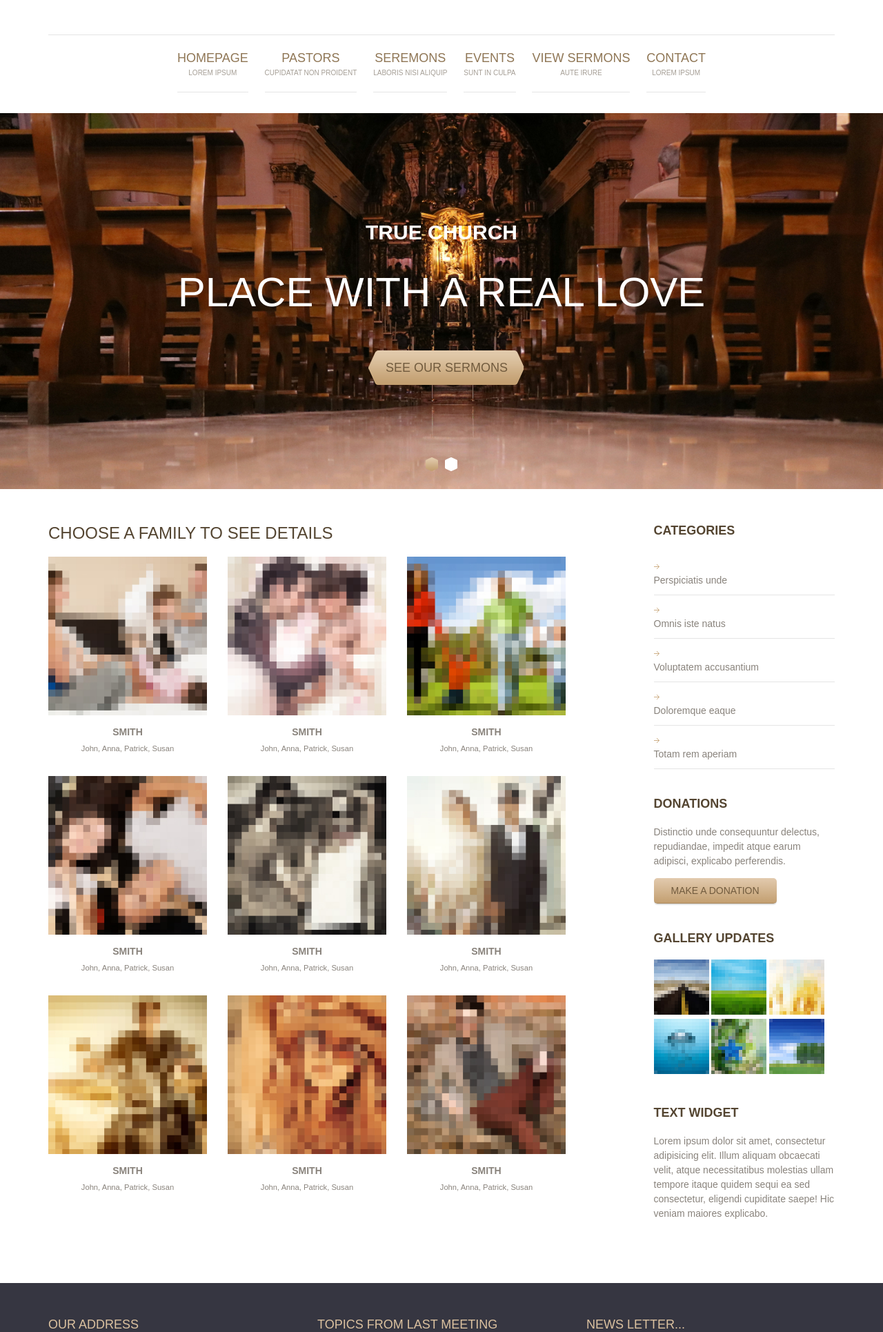
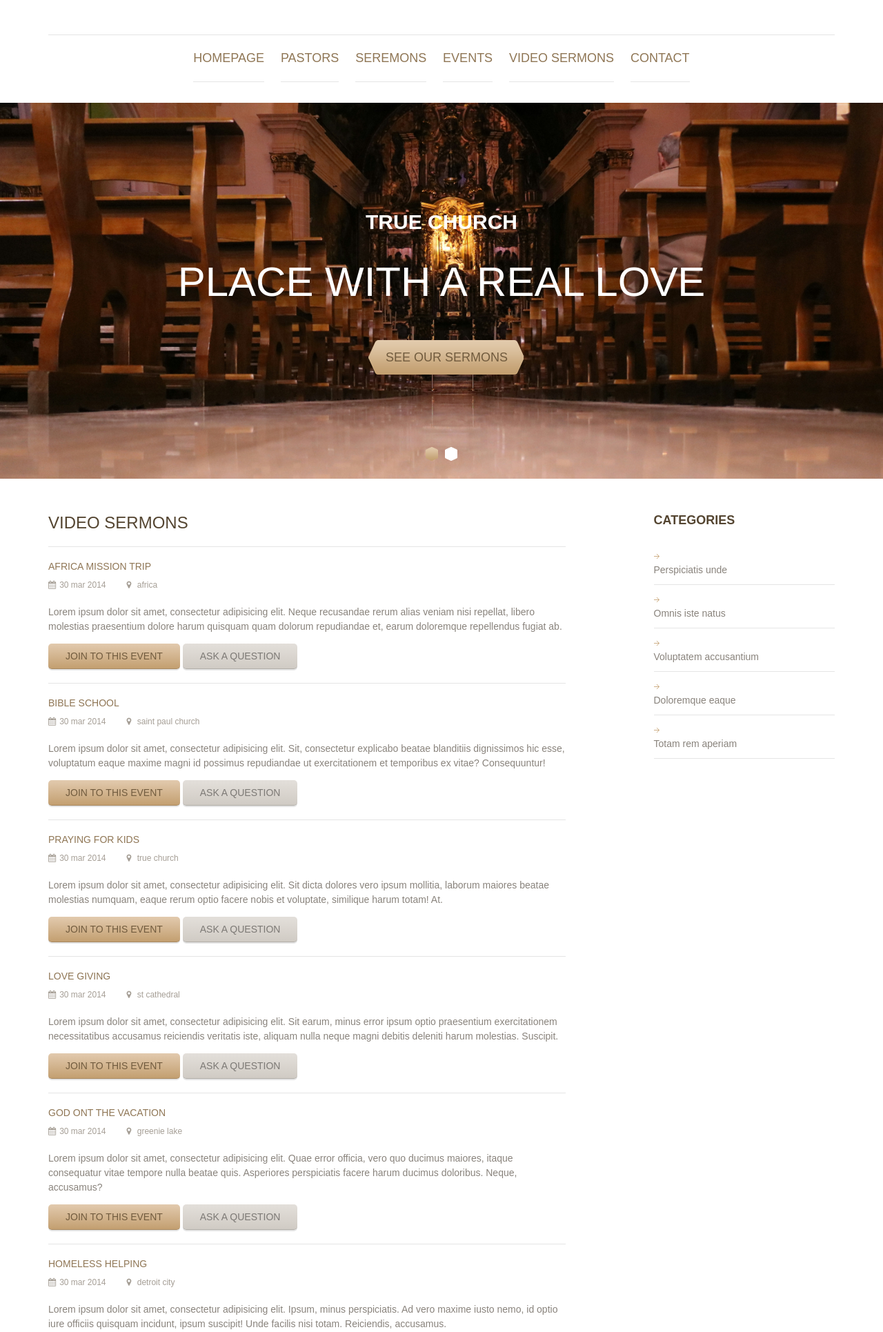
Before and after one commit to Ezi-code/contract-church-site, a Django app: page /video-sermons/ in a window 1280 px wide. Shown: the top 1931 px of the page at 69% size. Run offline with Django 5.2, Linux system fonts and the light colour scheme.

Commit message:
working on data storage

```diff
--- a/main/models.py
+++ b/main/models.py
@@ -60,6 +60,7 @@ class AudioSermon(models.Model):
 
 
 class NewsLetterSubscription(models.Model):
+    name = models.CharField(max_length=100, blank=True, null=True)
     email = models.EmailField()
     date = models.DateTimeField(auto_now_add=True)
 
--- a/main/urls.py
+++ b/main/urls.py
@@ -3,10 +3,13 @@ from . import views
 
 
 urlpatterns = [
-    path('', views.HomeView.as_view(), name="home_page"),
-    path('sermons/', views.SermonView.as_view(), name="sermons"),
-    path('events/', views.EventView.as_view(), name="events"),
-    path('video-sermons/', views.VideoSermonView.as_view(), name="video_sermons"),
-    path('contact/', views.ContactView.as_view(), name="contact"),
-    path('register-event/', views.RegisterEventView.as_view(), name="register_event"),
+    path("", views.HomeView.as_view(), name="home_page"),
+    path("sermons/", views.SermonView.as_view(), name="sermons"),
+    path("events/", views.EventView.as_view(), name="events"),
+    path("video-sermons/", views.VideoSermonView.as_view(), name="video_sermons"),
+    path("contact/", views.ContactView.as_view(), name="contact"),
+    path("register-event/", views.RegisterEventView.as_view(), name="register_event"),
+    path(
+        "newsletter-sub/", views.SubsribeNewsLetterView.as_view(), name="newletter_sub"
+    ),
 ]
--- a/main/views.py
+++ b/main/views.py
@@ -1,8 +1,17 @@
 from typing import Any
-from django.shortcuts import render
+from django.shortcuts import redirect, render
+from django.urls import reverse_lazy
 from django.views.generic import View, TemplateView
 from django.views.generic.list import ListView
-from .models import Event, Sermon, VideoSermon, Contact, EventRegistration
+from django.views.generic.edit import CreateView
+from .models import (
+    Event,
+    Sermon,
+    VideoSermon,
+    Contact,
+    EventRegistration,
+    NewsLetterSubscription,
+)
 
 
 class HomeView(TemplateView):
@@ -72,3 +81,9 @@ class RegisterEventView(View):
         new_contact.save()
         # send email
         return render(request, "main/register_event.html")
+
+
+class SubsribeNewsLetterView(CreateView):
+    model = NewsLetterSubscription
+    success_url = reverse_lazy("home_page")
+    fields = ["name", "email"]
--- a/templates/base/base.html
+++ b/templates/base/base.html
@@ -38,18 +38,15 @@
                 </a> -->
 
                 <div class="main-navigation">
-                    <button class="menu-toggle"><i class="fa fa-bars"></i> Menu</button>
+                    <button class="menu-toggle"><i class="fa fa-bars"></i>Menu</button>
                     <ul class="menu">
-                        <li class="menu-item"><a href="{% url 'home_page' %}">Homepage <small>Lorem
-                                    ipsum</small></a></li>
-                        <li class="menu-item"><a href="#">Pastors <small>Cupidatat non proident</small></a></li>
-                        <li class="menu-item"><a href="{% url 'sermons' %}">Seremons <small>Laboris nisi
-                                    aliquip</small></a>
+                        <li class="menu-item"><a href="{% url 'home_page' %}">Homepage</a></li>
+                        <li class="menu-item"><a href="#">Pastors</a></li>
+                        <li class="menu-item"><a href="{% url 'sermons' %}">Seremons</a>
                         </li>
-                        <li class="menu-item"><a href="{% url 'events' %}">Events <small>Sunt in culpa</small></a></li>
-                        <li class="menu-item"><a href="{% url 'video_sermons' %}">View sermons <small>Aute
-                                    irure</small></a></li>
-                        <li class="menu-item"><a href="{% url 'contact' %}">Contact <small>lorem ipsum</small></a></li>
+                        <li class="menu-item"><a href="{% url 'events' %}">Events</a></li>
+                        <li class="menu-item"><a href="{% url 'video_sermons' %}">Video sermons</a></li>
+                        <li class="menu-item"><a href="{% url 'contact' %}">Contact</a></li>
                     </ul>
                 </div>
 
@@ -115,11 +112,14 @@
                     </div>
                     <div class="col-md-4">
                         <div class="widget">
-                            <h3 class="widget-title">News letter...</h3>
-                            <form action="#" class="contact-form">
+                            <h3 class="widget-title">Subscribe to our newsletter</h3>
+                            <form action="{% url 'newletter_sub' %}" method="post" class="contact-form">
+                                {% csrf_token %}
                                 <div class="row">
-                                    <div class="col-md-6"><input type="text" placeholder="Your name..."></div>
-                                    <div class="col-md-6"><input type="text" required placeholder="Email..."></div>
+                                    <div class="col-md-6"><input type="text" name="name" placeholder="Your name...">
+                                    </div>
+                                    <div class="col-md-6"><input type="text" name="email" required
+                                            placeholder="Email..."></div>
                                 </div>
                                 <div class="text-right">
                                     <input type="submit" value="Subscribe">
--- a/templates/main/video_sermons.html
+++ b/templates/main/video_sermons.html
@@ -10,55 +10,89 @@
 		<div class="container">
 			<div class="row">
 				<div class="content col-md-8">
-					<h2 class="section-title">choose a family to see details</h2>
-					<div class="row">
-						<div class="family">
-							<img src="images/family-1.jpg" alt="" class="family-image">
-							<h3 class="family-name">Smith</h3>
-							<small>John, Anna, Patrick, Susan</small>
-						</div>
-						<div class="family">
-							<img src="images/family-2.jpg" alt="" class="family-image">
-							<h3 class="family-name">Smith</h3>
-							<small>John, Anna, Patrick, Susan</small>
-						</div>
-						<div class="family">
-							<img src="images/family-3.jpg" alt="" class="family-image">
-							<h3 class="family-name">Smith</h3>
-							<small>John, Anna, Patrick, Susan</small>
-						</div>
-						<div class="family">
-							<img src="images/family-4.jpg" alt="" class="family-image">
-							<h3 class="family-name">Smith</h3>
-							<small>John, Anna, Patrick, Susan</small>
-						</div>
-						<div class="family">
-							<img src="images/family-5.jpg" alt="" class="family-image">
-							<h3 class="family-name">Smith</h3>
-							<small>John, Anna, Patrick, Susan</small>
-						</div>
-						<div class="family">
-							<img src="images/family-6.jpg" alt="" class="family-image">
-							<h3 class="family-name">Smith</h3>
-							<small>John, Anna, Patrick, Susan</small>
-						</div>
-						<div class="family">
-							<img src="images/family-7.jpg" alt="" class="family-image">
-							<h3 class="family-name">Smith</h3>
-							<small>John, Anna, Patrick, Susan</small>
-						</div>
-						<div class="family">
-							<img src="images/family-8.jpg" alt="" class="family-image">
-							<h3 class="family-name">Smith</h3>
-							<small>John, Anna, Patrick, Susan</small>
-						</div>
-						<div class="family">
-							<img src="images/family-9.jpg" alt="" class="family-image">
-							<h3 class="family-name">Smith</h3>
-							<small>John, Anna, Patrick, Susan</small>
-						</div>
+					<h2 class="section-title">video sermons</h2>
+					<ul class="event-list large">
+						<li>
+							<h3 class="event-title"><a href="#">africa mission trip</a></h3>
+							<span class="event-meta">
+								<span><i class="fa fa-calendar"></i>30 mar 2014</span>
+								<span><i class="fa fa-map-marker"></i> Africa</span>
+							</span>
+							<p>Lorem ipsum dolor sit amet, consectetur adipisicing elit. Neque recusandae rerum alias
+								veniam nisi repellat, libero molestias praesentium dolore harum quisquam quam dolorum
+								repudiandae et, earum doloremque repellendus fugiat ab.</p>
+							<a href="{% url 'register_event' %}" class="button">Join to this event</a>
+							<a href="{% url 'contact' %}" class="button secondary">Ask a question</a>
+						</li>
+						<li>
+							<h3 class="event-title"><a href="#">Bible school</a></h3>
+							<span class="event-meta">
+								<span><i class="fa fa-calendar"></i>30 mar 2014</span>
+								<span><i class="fa fa-map-marker"></i> Saint paul church</span>
+							</span>
+							<p>Lorem ipsum dolor sit amet, consectetur adipisicing elit. Sit, consectetur explicabo
+								beatae blanditiis dignissimos hic esse, voluptatum eaque maxime magni id possimus
+								repudiandae ut exercitationem et temporibus ex vitae? Consequuntur!</p>
+							<a href="#" class="button">Join to this event</a>
+							<a href="#" class="button secondary">Ask a question</a>
+						</li>
+						<li>
+							<h3 class="event-title"><a href="#">praying for kids</a></h3>
+							<span class="event-meta">
+								<span><i class="fa fa-calendar"></i>30 mar 2014</span>
+								<span><i class="fa fa-map-marker"></i> true church</span>
+							</span>
+							<p>Lorem ipsum dolor sit amet, consectetur adipisicing elit. Sit dicta dolores vero ipsum
+								mollitia, laborum maiores beatae molestias numquam, eaque rerum optio facere nobis et
+								voluptate, similique harum totam! At.</p>
+							<a href="#" class="button">Join to this event</a>
+							<a href="#" class="button secondary">Ask a question</a>
+						</li>
+						<li>
+							<h3 class="event-title"><a href="#">love giving</a></h3>
+							<span class="event-meta">
+								<span><i class="fa fa-calendar"></i>30 mar 2014</span>
+								<span><i class="fa fa-map-marker"></i> St cathedral</span>
+							</span>
+							<p>Lorem ipsum dolor sit amet, consectetur adipisicing elit. Sit earum, minus error ipsum
+								optio praesentium exercitationem necessitatibus accusamus reiciendis veritatis iste,
+								aliquam nulla neque magni debitis deleniti harum molestias. Suscipit.</p>
+							<a href="#" class="button">Join to this event</a>
+							<a href="#" class="button secondary">Ask a question</a>
+						</li>
+						<li>
+							<h3 class="event-title"><a href="#">god ont the vacation</a></h3>
+							<span class="event-meta">
+								<span><i class="fa fa-calendar"></i>30 mar 2014</span>
+								<span><i class="fa fa-map-marker"></i> greenie lake</span>
+							</span>
+							<p>Lorem ipsum dolor sit amet, consectetur adipisicing elit. Quae error officia, vero quo
+								ducimus maiores, itaque consequatur vitae tempore nulla beatae quis. Asperiores
+								perspiciatis facere harum ducimus doloribus. Neque, accusamus?</p>
+							<a href="{% url 'register_event' %}" class="button">Join to this event</a>
+							<a href="#" class="button secondary">Ask a question</a>
+						</li>
+						<li>
+							<h3 class="event-title"><a href="#">homeless helping</a></h3>
+							<span class="event-meta">
+								<span><i class="fa fa-calendar"></i>30 mar 2014</span>
+								<span><i class="fa fa-map-marker"></i> Detroit city</span>
+							</span>
+							<p>Lorem ipsum dolor sit amet, consectetur adipisicing elit. Ipsum, minus perspiciatis. Ad
+								vero maxime iusto nemo, id optio iure officiis quisquam incidunt, ipsum suscipit! Unde
+								facilis nisi totam. Reiciendis, accusamus.</p>
+							<a href="#" class="button">Join to this event</a>
+							<a href="#" class="button secondary">Ask a question</a>
+						</li>
+					</ul>
+					<div class="pagination" style="margin: 1rem auto;">
+						<a href="#" class="prev page-numbers">&laquo;</a>
+						<a href="#" class="page-numbers">1</a>
+						<span class="page-numbers current">2</span>
+						<a href="#" class="page-numbers">3</a>
+						<a href="#" class="page-numbers">4</a>
+						<a href="#" class="next page-numbers">&raquo;</a>
 					</div>
-
 				</div>
 				<div class="sidebar col-md-3 col-md-offset-1">
 					<div class="widget">
@@ -71,33 +105,6 @@
 							<li><a href="#">Totam rem aperiam</a></li>
 						</ul>
 					</div>
-
-					<div class="widget">
-						<h3 class="widget-title">Donations</h3>
-						<p>Distinctio unde consequuntur delectus, repudiandae, impedit atque earum adipisci, explicabo
-							perferendis.</p>
-						<a href="#" class="button">Make a donation</a>
-					</div>
-
-					<div class="widget">
-						<h3 class="widget-title">Gallery updates</h3>
-
-						<div class="galery-thumb">
-							<a href="#"><img src="images/gallery-thumb-1.jpg" alt=""></a>
-							<a href="#"><img src="images/gallery-thumb-2.jpg" alt=""></a>
-							<a href="#"><img src="images/gallery-thumb-3.jpg" alt=""></a>
-							<a href="#"><img src="images/gallery-thumb-4.jpg" alt=""></a>
-							<a href="#"><img src="images/gallery-thumb-5.jpg" alt=""></a>
-							<a href="#"><img src="images/gallery-thumb-6.jpg" alt=""></a>
-						</div>
-					</div>
-
-					<div class="widget">
-						<h3 class="widget-title">Text widget </h3>
-						<p>Lorem ipsum dolor sit amet, consectetur adipisicing elit. Illum aliquam obcaecati velit,
-							atque necessitatibus molestias ullam tempore itaque quidem sequi ea sed consectetur,
-							eligendi cupiditate saepe! Hic veniam maiores explicabo.</p>
-					</div>
 				</div>
 			</div>
 		</div>
```
Also changed, not shown: templates/main/events.html (+8 -0 lines), db.sqlite3.
